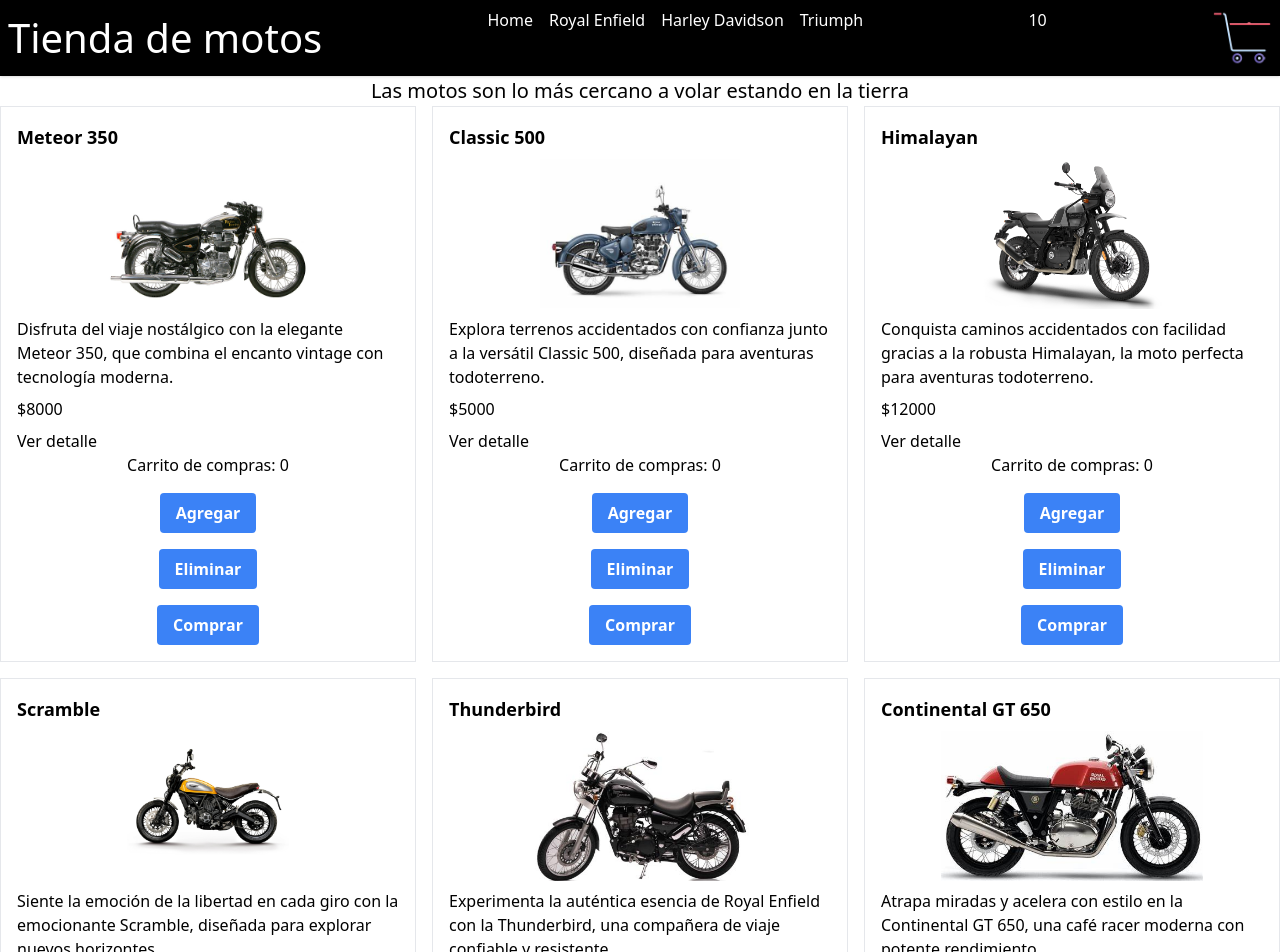
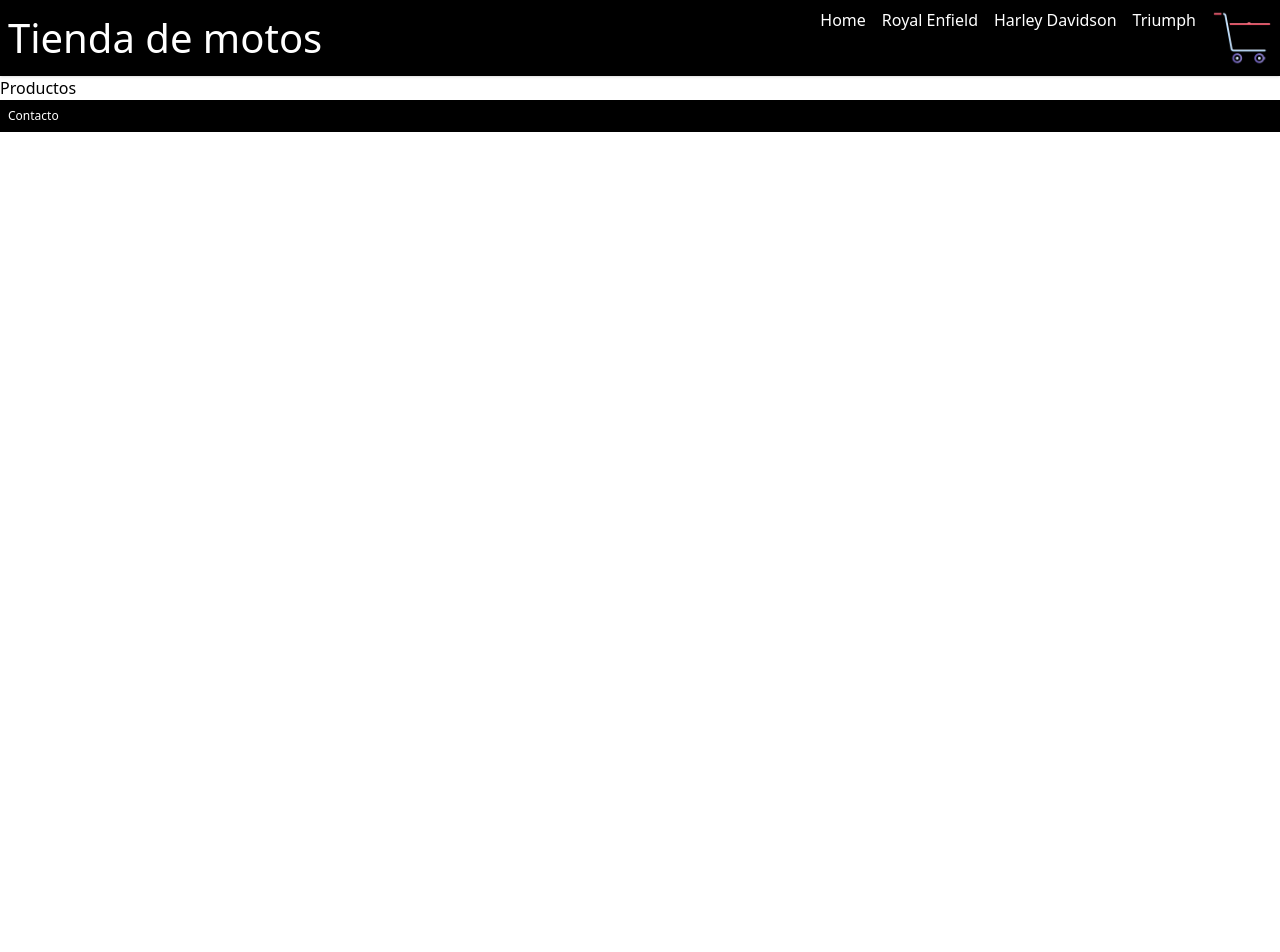
Before and after one commit to juanitaaranguren/PrimerapreentregaReact-JuanitaAranguren, a React (Create React App) app: page /productos in a window 1280 px wide. Shown: the top 952 px of the page. After the commit the page ends 800 px from the top, so only its background shows below. Built offline with nearby package versions, Linux system fonts and the light colour scheme.

Commit message:
carrito y otros updates

```diff
--- a/src/App.js
+++ b/src/App.js
@@ -1,16 +1,29 @@
 import React from "react";
-import { BrowserRouter } from "react-router-dom"; // Asegúrate de importar BrowserRouter
+import { BrowserRouter, Route, Routes } from "react-router-dom"; // Asegúrate de importar BrowserRouter
 
 import NavBar from "./NavBar";
 import ItemListContainer from "./ItemListContainer";
 import Footer from "./Footer";
+import Home from "./pages/Home";
+import Productos from "./pages/Productos";
+import Categorias from "./pages/Categorias";
+import Carrito from "./pages/Carrito";
 
 function App() {
     return (
         <BrowserRouter>
-                <NavBar />
-                <ItemListContainer greeting="Las motos son lo más cercano a volar estando en la tierra" />
-                <Footer />
+         <NavBar />
+
+          <main>
+            <Routes>
+                <Route path= '/' element={<Home/>} />
+                <Route path= '/productos' element={<Productos/>} />
+                <Route path= '/categoria/:id' element={<Categorias/>} />
+                <Route path= '/carrito' element={<Carrito/>} />
+            </Routes>
+          </main>
+
+          <Footer />
         </BrowserRouter>
     );
 }
--- a/src/CarWidget.js
+++ b/src/CarWidget.js
@@ -3,7 +3,7 @@
 function CarWidget (){
     return (
     <>
-    <h2>10</h2>
+
     <img className= "carrito"src="../img/carrito.png" alt="" srcset="" />
     </>
     )
--- a/src/NavBar.js
+++ b/src/NavBar.js
@@ -4,14 +4,21 @@
 function NavBar (){
     return (
         <header className="flex p-2 justify-between bg-black text-white shadow">
-            <h1 className="text-[40px]"id="titulo">Tienda de motos</h1>
+
+            <NavLink to="/" className="navbar-logo">
+                <h1 className="text-[40px]" id="titulo">Tienda de motos</h1>
+            </NavLink>
             <nav className="flex gap-4">
             <NavLink to= '/'>Home</NavLink>
-            <NavLink to= '/'>Royal Enfield</NavLink>
-            <NavLink to= '/'>Harley Davidson</NavLink>
-            <NavLink to= '/'>Triumph</NavLink>
+            <NavLink to= '/categoria/RoyalEnfield'>Royal Enfield</NavLink>
+            <NavLink to= '/categoria/HarleyDavidson'>Harley Davidson</NavLink>
+            <NavLink to= '/categoria/Triumph'>Triumph</NavLink>
+            <NavLink to ="/carrito">
+            <CarWidget />
+            </NavLink>
+
             </nav>
-            <CarWidget />
+
         </header>
 
     )
--- /dev/null
+++ b/src/pages/Carrito.js
@@ -0,0 +1,6 @@
+const Carrito = () => {
+    return (
+        <div>Carrito</div>
+    )
+}
+export default Carrito
--- /dev/null
+++ b/src/pages/Categorias.js
@@ -0,0 +1,6 @@
+const Categorias = () => {
+    return (
+        <div>Categorias</div>
+    )
+}
+export default Categorias
--- /dev/null
+++ b/src/pages/Home.js
@@ -0,0 +1,8 @@
+import ItemListContainer from "../ItemListContainer"
+
+const Home = () => {
+    return (
+        <ItemListContainer greeting="Las motos son lo más cercano a volar estando en la tierra" />
+    )
+}
+export default Home
--- /dev/null
+++ b/src/pages/Productos.js
@@ -0,0 +1,6 @@
+const Productos = () => {
+    return (
+        <div>Productos</div>
+    )
+}
+export default Productos
```
